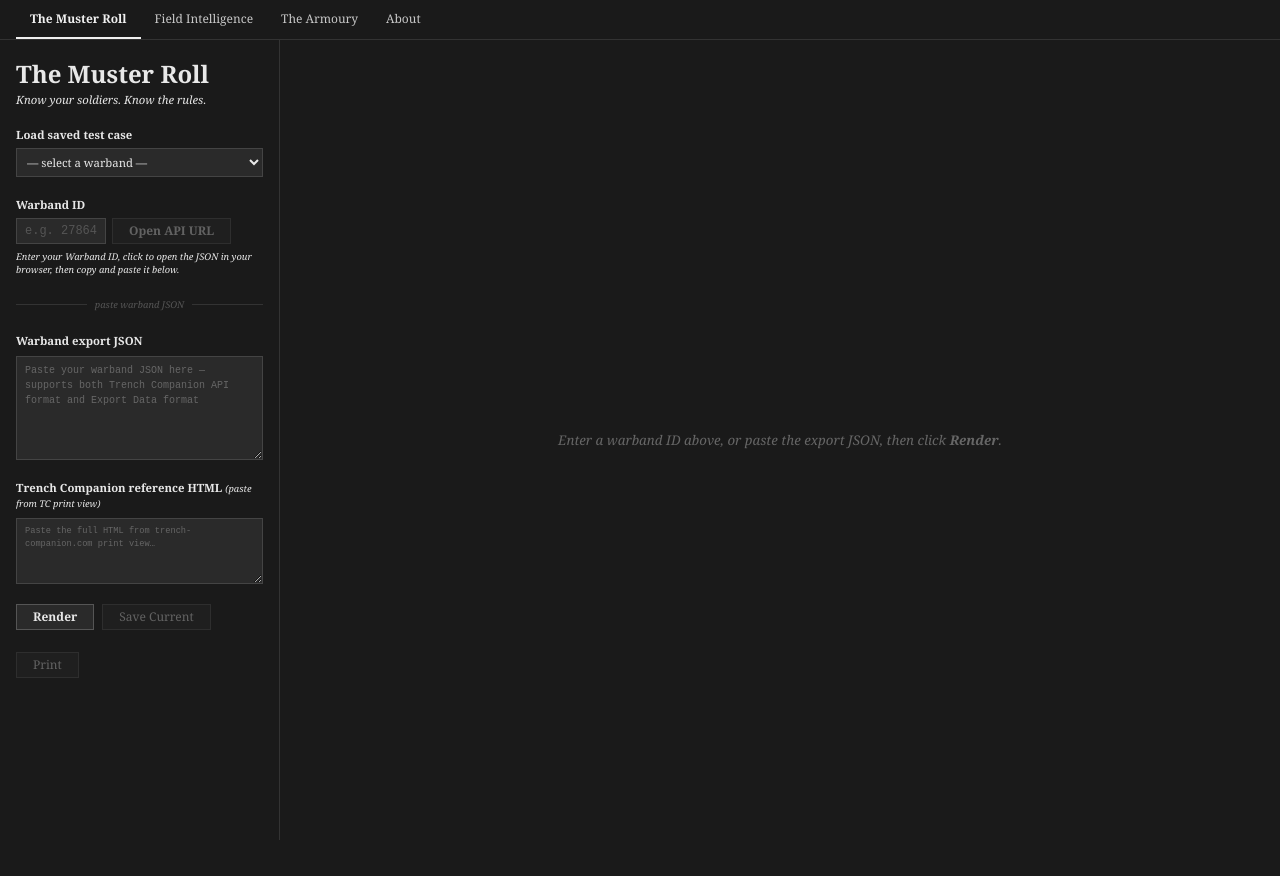
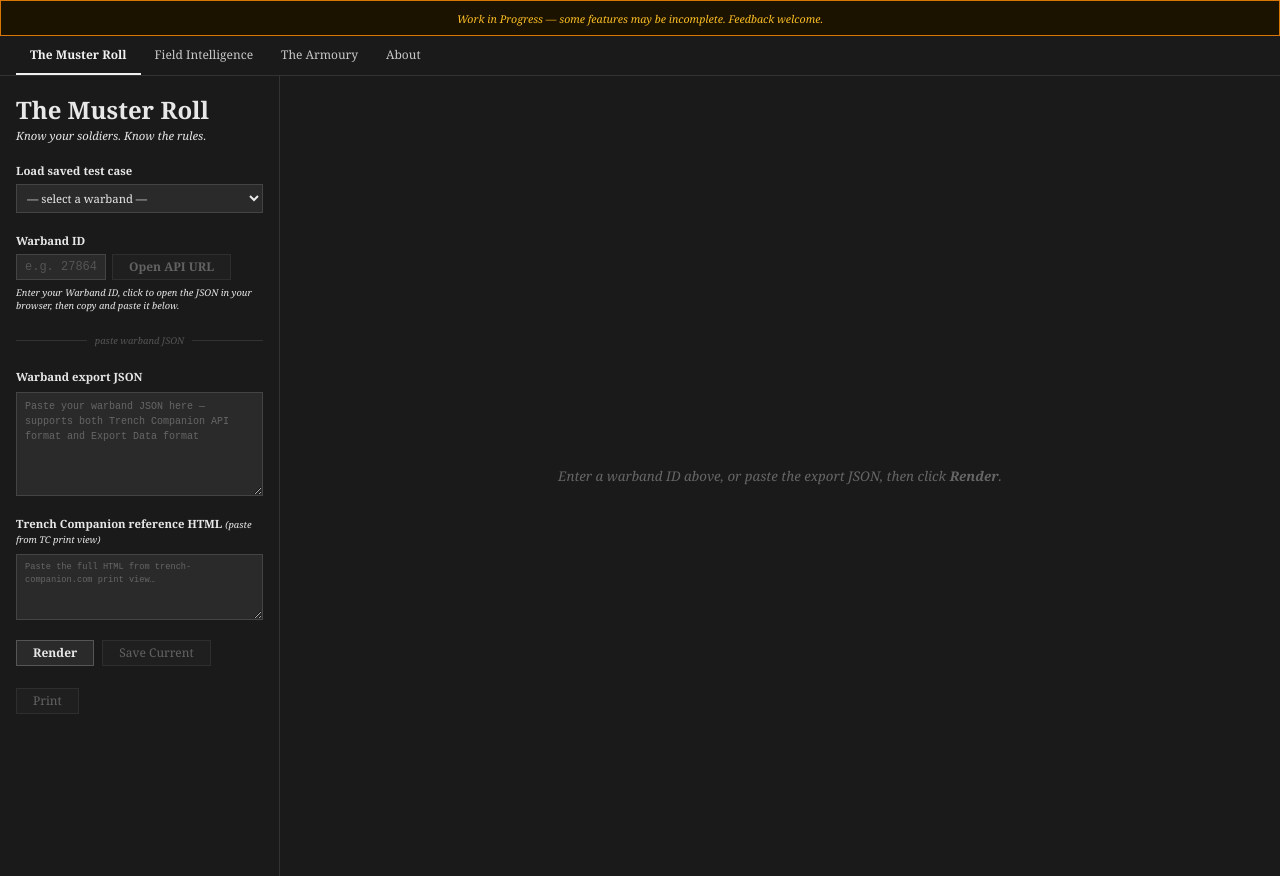
Before and after one commit to isallcaps/the-muster-roll, an Angular app: page / in a window 1280 px wide. Before the commit the page ends 840 px from the top, so only its background shows below. Built offline with nearby package versions, Linux system fonts and the light colour scheme.

Commit message:
Added WIP

```diff
--- a/src/app/app.html
+++ b/src/app/app.html
@@ -1,2 +1,5 @@
+<div class="wip-banner">
+	<span class="badge">Work in Progress </span> — some features may be incomplete. Feedback welcome.
+</div>
 <app-nav/>
 <router-outlet/>
--- a/src/styles.scss
+++ b/src/styles.scss
@@ -13,11 +13,35 @@
 	color: #e8e8e8;
 }
 
+$wip-height: 36px;
+
 app-nav {
 	display: block;
 	position: sticky;
+	top: $wip-height;
+	z-index: 1000;
+}
+
+.wip-banner {
+	position: sticky;
+	z-index: 1000;
 	top: 0;
-	z-index: 1000;
+	background: #1c1200; //#111;
+	border: 1px solid #d97706;
+	color: #fbbf24;
+	font-family: Georgia, 'Times New Roman', Times, serif;
+	font-size: 8pt;
+	font-style: italic;
+	text-align: center;
+	line-height: 36px;
+	height: $wip-height;
+	flex-shrink: 0;
+}
+
+@media print {
+	.wip-banner {
+		display: none;
+	}
 }
 
 
```
Also changed, not shown: src/app/app.scss (line endings or trailing spaces).
